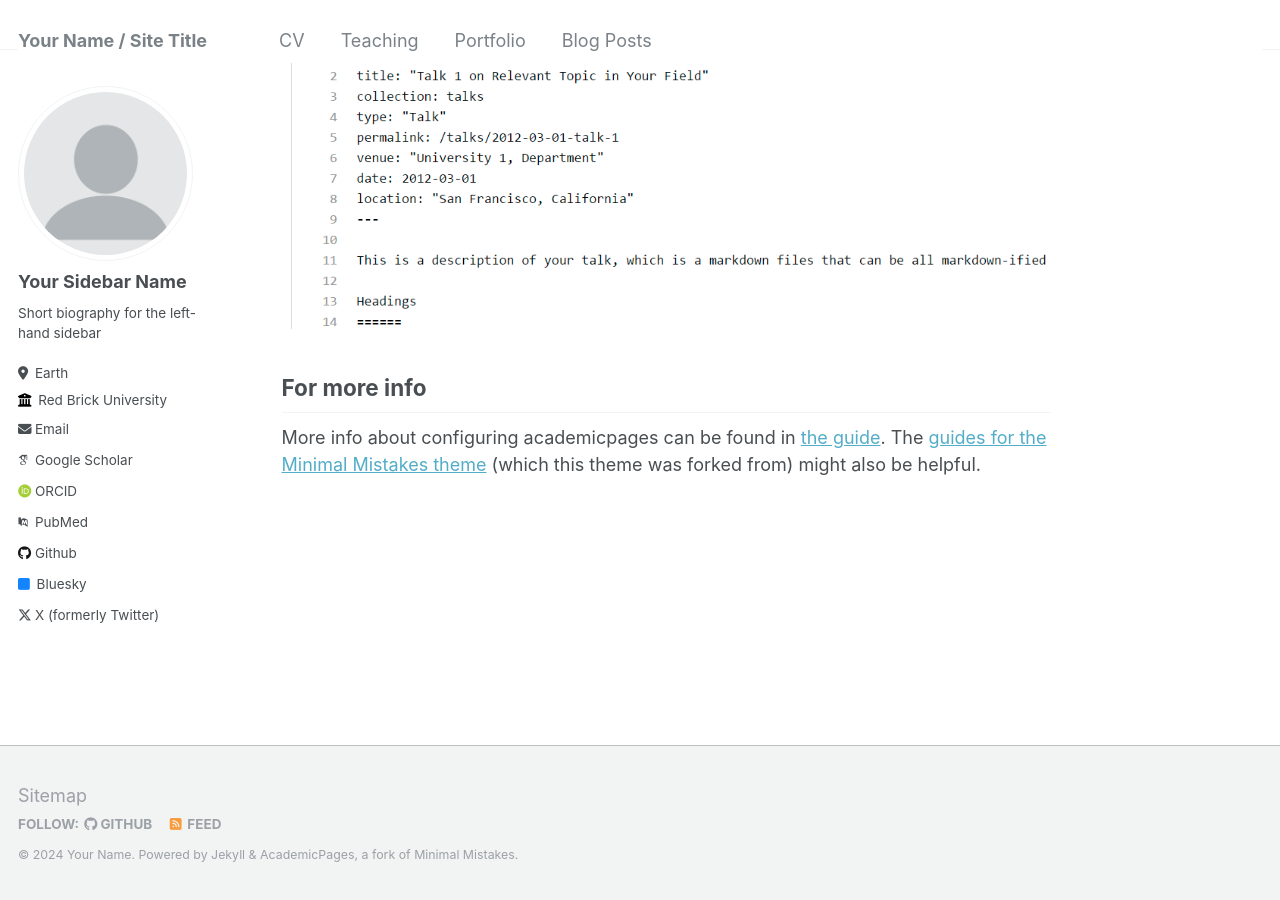
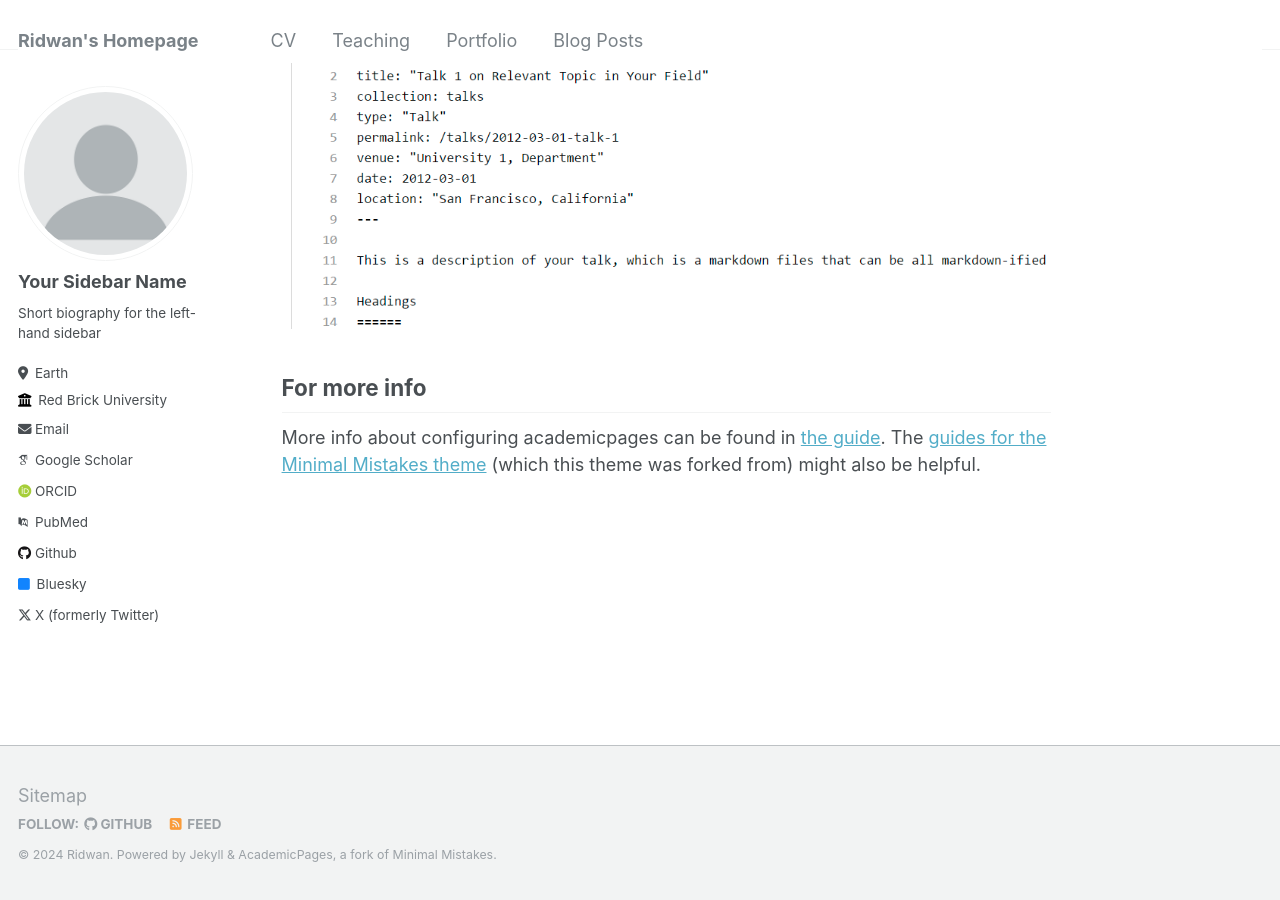
Before and after one commit to aljebraschool/aljebraschool.github.io, a Jekyll site: the page built from _pages/about.md, in a window 1280 px wide and 900 px high, scrolled down 2640 px. Built offline with Jekyll 4.4.1, drawn with Linux system fonts in a browser that asks for light colours; some web fonts are replaced.

Commit message:
more updates

```diff
--- a/_config.yml
+++ b/_config.yml
@@ -8,11 +8,11 @@
 
 # Basic Site Settings
 locale                   : "en-US"
-title                    : "Your Name / Site Title"
+title                    : "Ridwan's Homepage"
 title_separator          : "-"
-name                     : &name "Your Name"
+name                     : &name "Ridwan"
 description              : &description "personal description"
-url                      : https://academicpages.github.io # the base hostname & protocol for your site e.g. "https://mmistakes.github.io"
+url                      : https://aljebraschool.github.io # the base hostname & protocol for your site e.g. "https://mmistakes.github.io"
 baseurl                  : "" # the subpath of your site, e.g. "/blog"
 repository               : "academicpages/academicpages.github.io"
 
```
